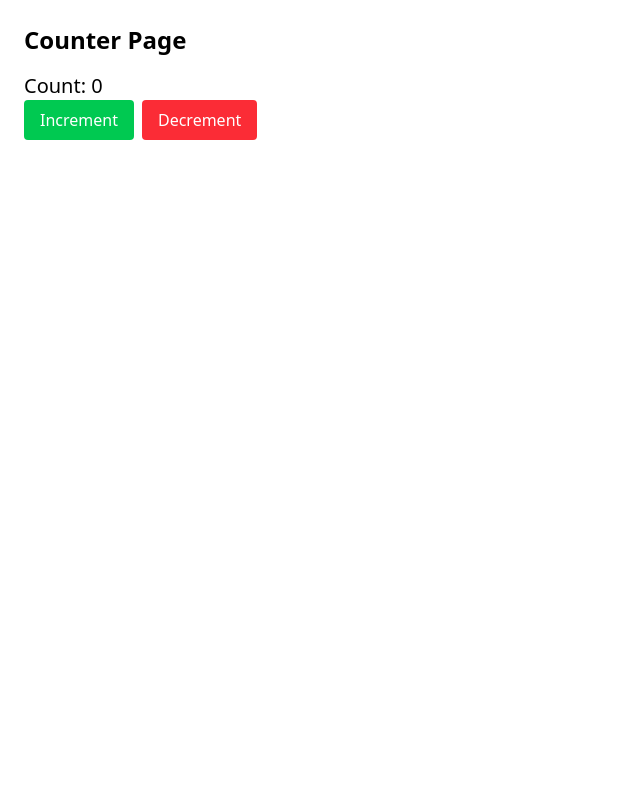
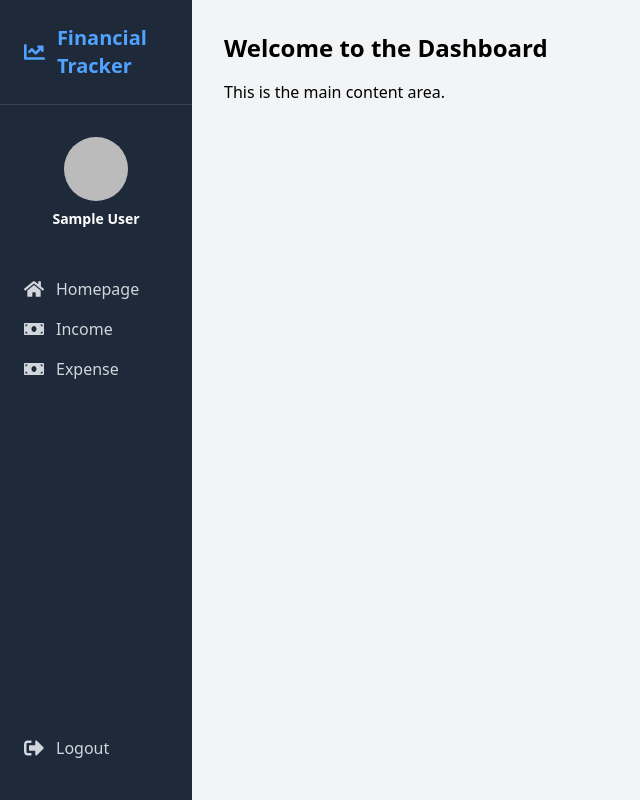
Before and after one commit to Himanshu-coder007/Expense-Tracker, a React (Vite) app: page /dashboard in a window 1280 px wide. Shown: the whole page, without its empty margins (0-640 px from the left). Built offline with nearby package versions, Linux system fonts and the light colour scheme; no server answers; sample sign-in values are in the browser's storage.

Commit message:
major changes done

```diff
--- a/src/App.jsx
+++ b/src/App.jsx
@@ -1,16 +1,36 @@
 import { useSelector, useDispatch } from "react-redux";
 import { BrowserRouter as Router, Routes, Route } from "react-router-dom";
-import { ToastContainer } from "react-toastify";
+import { ToastContainer, toast } from "react-toastify";
 import "react-toastify/dist/ReactToastify.css";
 import Auth from "./Auth/Auth";
 import Dashboard from "./pages/Dashboard";
+import ProtectedRoute from "./components/ProtectedRoute";
 
 function App() {
   return (
     <Router>
+      {/* Toast Container */}
+      <ToastContainer
+        position="top-right"
+        autoClose={5000}
+        hideProgressBar={false}
+        newestOnTop={false}
+        closeOnClick
+        rtl={false}
+        pauseOnFocusLoss
+        draggable
+        pauseOnHover
+      />
       <Routes>
         <Route path="/" element={<Auth />} />
-        <Route path="/dashboard" element={<Dashboard />} />
+        <Route
+          path="/dashboard"
+          element={
+            <ProtectedRoute>
+              <Dashboard />
+            </ProtectedRoute>
+          }
+        />
       </Routes>
     </Router>
   );
--- a/src/Auth/Auth.jsx
+++ b/src/Auth/Auth.jsx
@@ -4,6 +4,7 @@ import { auth, provider } from "../firebase";
 import { createUserWithEmailAndPassword, signInWithEmailAndPassword, signInWithPopup } from "firebase/auth";
 import { useNavigate } from "react-router-dom";
 import { FcGoogle } from "react-icons/fc"; // Import the Google icon
+import { toast } from "react-toastify"
 
 const Auth = () => {
   const [email, setEmail] = useState("");
@@ -18,7 +19,8 @@ const Auth = () => {
       await createUserWithEmailAndPassword(auth, email, password);
       navigate("/dashboard");
     } catch (error) {
-      console.error("Error signing up:", error);
+        toast.error("Error signing up. Please try again.");
+        console.error("Error signing up:", error);
     }
   };
 
@@ -28,6 +30,7 @@ const Auth = () => {
       await signInWithEmailAndPassword(auth, email, password);
       navigate("/dashboard");
     } catch (error) {
+        toast.error("Invalid email or password. Please try again.");
       console.error("Error logging in:", error);
     }
   };
@@ -37,7 +40,8 @@ const Auth = () => {
       await signInWithPopup(auth, provider);
       navigate("/dashboard");
     } catch (error) {
-      console.error("Error signing in with Google:", error);
+        toast.error("Error signing in with Google. Please try again.");
+        console.error("Error signing in with Google:", error);
     }
   };
 
--- /dev/null
+++ b/src/components/ProtectedRoute.jsx
@@ -0,0 +1,33 @@
+// src/components/ProtectedRoute.jsx
+import { useEffect, useState } from "react";
+import { auth } from "../firebase";
+import { useNavigate } from "react-router-dom";
+
+const ProtectedRoute = ({ children }) => {
+  const navigate = useNavigate();
+  const [loading, setLoading] = useState(true);
+
+  useEffect(() => {
+    // Check if the user is authenticated
+    const unsubscribe = auth.onAuthStateChanged((user) => {
+      if (!user) {
+        // If the user is not authenticated, redirect to the login page
+        navigate("/");
+      }
+      setLoading(false); // Set loading to false after authentication check
+    });
+
+    // Cleanup the subscription
+    return () => unsubscribe();
+  }, [navigate]);
+
+  // Show a loading spinner or message while checking authentication
+  if (loading) {
+    return <div>Loading...</div>;
+  }
+
+  // If the user is authenticated, render the children (protected component)
+  return children;
+};
+
+export default ProtectedRoute;
--- /dev/null
+++ b/src/components/Sidebar.jsx
@@ -0,0 +1,85 @@
+import React from "react";
+import { auth } from "../firebase";
+import { signOut } from "firebase/auth";
+import { useNavigate } from "react-router-dom";
+import { FaHome, FaMoneyBill, FaSignOutAlt, FaUser, FaChartLine } from "react-icons/fa";
+
+const Sidebar = ({ user }) => {
+  const navigate = useNavigate();
+
+  // Define handleLogout inside the component
+  const handleLogout = async () => {
+    try {
+      await signOut(auth);
+      navigate("/"); // Redirect to the login page after logout
+    } catch (error) {
+      console.error("Error logging out:", error);
+    }
+  };
+
+  return (
+    <div className="flex flex-col h-full bg-gray-800 text-white">
+      {/* Financial Tracker Heading */}
+      <div className="flex items-center justify-center p-6 border-b border-gray-700">
+        <FaChartLine className="w-8 h-8 text-blue-400" />
+        <h1 className="ml-3 text-xl font-bold text-blue-400">Financial Tracker</h1>
+      </div>
+
+      {/* User Profile Section */}
+      <div className="flex flex-col items-center mt-8">
+        <div className="w-16 h-16 bg-gray-700 rounded-full flex items-center justify-center overflow-hidden">
+          {user?.photoURL ? (
+            <img
+              src={user.photoURL}
+              alt="Profile"
+              className="w-full h-full object-cover"
+            />
+          ) : (
+            <FaUser className="w-8 h-8 text-gray-300" />
+          )}
+        </div>
+        <span className="mt-2 text-sm font-semibold">
+          {user?.displayName || "Username"}
+        </span>
+      </div>
+
+      {/* Navigation Links */}
+      <nav className="mt-10">
+        <a
+          href="#"
+          className="flex items-center px-6 py-2 text-gray-300 hover:bg-gray-700"
+        >
+          <FaHome className="w-5 h-5" />
+          <span className="ml-3">Homepage</span>
+        </a>
+        <a
+          href="#"
+          className="flex items-center px-6 py-2 text-gray-300 hover:bg-gray-700"
+        >
+          <FaMoneyBill className="w-5 h-5" />
+          <span className="ml-3">Income</span>
+        </a>
+        <a
+          href="#"
+          className="flex items-center px-6 py-2 text-gray-300 hover:bg-gray-700"
+        >
+          <FaMoneyBill className="w-5 h-5" />
+          <span className="ml-3">Expense</span>
+        </a>
+      </nav>
+
+      {/* Logout Button */}
+      <div className="mt-auto mb-8">
+        <button
+          onClick={handleLogout}
+          className="flex items-center w-full px-6 py-2 text-gray-300 hover:bg-gray-700"
+        >
+          <FaSignOutAlt className="w-5 h-5" />
+          <span className="ml-3">Logout</span>
+        </button>
+      </div>
+    </div>
+  );
+};
+
+export default Sidebar;
--- a/src/pages/Dashboard.jsx
+++ b/src/pages/Dashboard.jsx
@@ -1,28 +1,42 @@
-import React from "react";
-import { useSelector, useDispatch } from "react-redux";
-import { increment, decrement } from "../redux/counterSlice";
+import React, { useEffect, useState } from "react";
+import { auth } from "../firebase";
+import { onAuthStateChanged } from "firebase/auth";
+import Sidebar from "../components/Sidebar";
+import Homepage from "./Homepage";
 
 const CounterPage = () => {
-  const count = useSelector((state) => state.counter.value); // 🔹 Fetching count from Redux store
-  const dispatch = useDispatch();
+  const [user, setUser] = useState(null); // State to store user data
+
+  // Fetch authenticated user data
+  useEffect(() => {
+    const unsubscribe = onAuthStateChanged(auth, (user) => {
+      if (user) {
+        // User is signed in
+        setUser({
+          displayName: user.displayName, // User's name
+          photoURL: user.photoURL, // User's profile photo URL
+        });
+      } else {
+        // User is signed out
+        setUser(null);
+      }
+    });
+
+    // Cleanup subscription on unmount
+    return () => unsubscribe();
+  }, []);
 
   return (
-    <div className="p-6">
-      <h1 className="text-2xl font-bold">Counter Page</h1>
-      <h2 className="text-xl mt-4">Count: {count}</h2>
+    <div className="flex flex-row h-screen">
+      {/* Sidebar - 15% width */}
+      <div className="w-[15%]">
+        <Sidebar user={user} />
+      </div>
 
-      <button
-        className="bg-green-500 text-white px-4 py-2 rounded mr-2"
-        onClick={() => dispatch(increment())}
-      >
-        Increment
-      </button>
-      <button
-        className="bg-red-500 text-white px-4 py-2 rounded"
-        onClick={() => dispatch(decrement())}
-      >
-        Decrement
-      </button>
+      {/* Homepage - 85% width */}
+      <div className="w-[85%]">
+        <Homepage />
+      </div>
     </div>
   );
 };
--- /dev/null
+++ b/src/pages/Homepage.jsx
@@ -0,0 +1,10 @@
+const Homepage = () => {
+    return (
+      <div className="h-full p-8 bg-gray-100">
+        <h1 className="text-2xl font-bold">Welcome to the Dashboard</h1>
+        <p className="mt-4">This is the main content area.</p>
+      </div>
+    );
+  };
+
+  export default Homepage;
```
